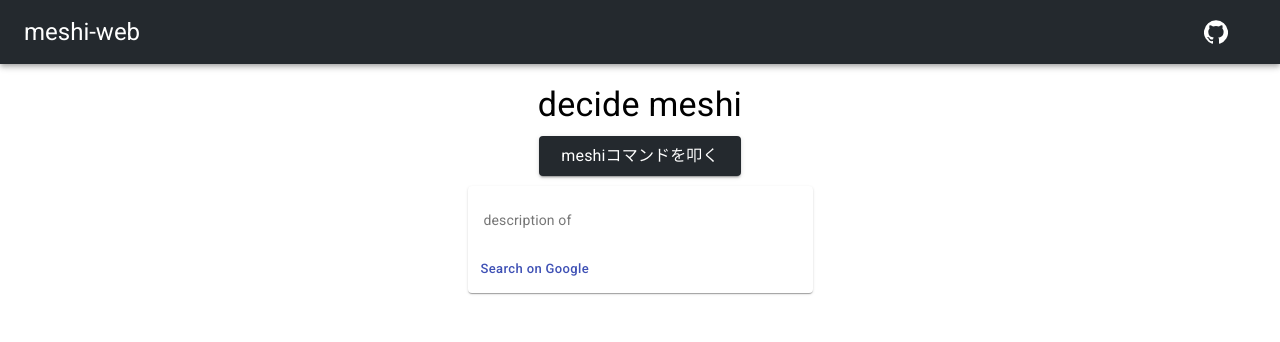
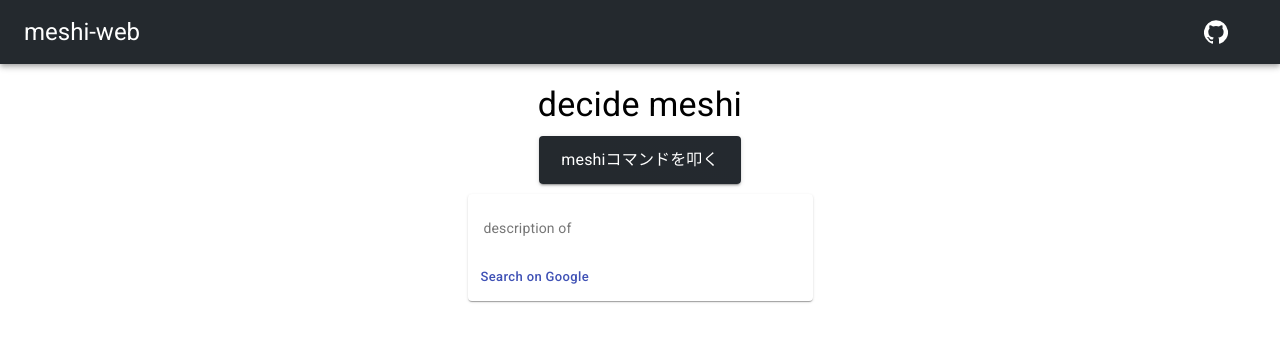
Before and after one commit to kira924age/meshi-web, a React (Create React App) app in the folder meshi-web-frontend/: page / in a window 1280 px wide. Shown: the top 342 px of the page. Built offline with nearby package versions, Linux system fonts and the light colour scheme.

Commit message:
buttonのCSSちょっと変えた

```diff
--- a/meshi-web-frontend/src/Contents.js
+++ b/meshi-web-frontend/src/Contents.js
@@ -13,8 +13,9 @@ const styles = theme => ({
   },
   menuButton: {
     margin: '10px',
-    backgroundColor: '#24292e',
-    color: '#fff',
+    height: 48,
+    background: 'linear-gradient(45deg, #24292E 30%, #24292F 90%)',
+    color: 'white',
     textTransform: 'none',
   },
   title: {
@@ -57,9 +58,9 @@ class Contents extends React.Component {
         </Typography>
         <div className={classes.center}>
           <Button variant="contained" size='large' className={classes.menuButton} onClick={() => this.handleGetMeshi()}>
-          <Typography>
-            meshiコマンドを叩く
-          </Typography>
+            <Typography>
+              meshiコマンドを叩く
+            </Typography>
           </Button>
         </div>
         <MeshiCard meshi= {this.state.meshi} />
```
